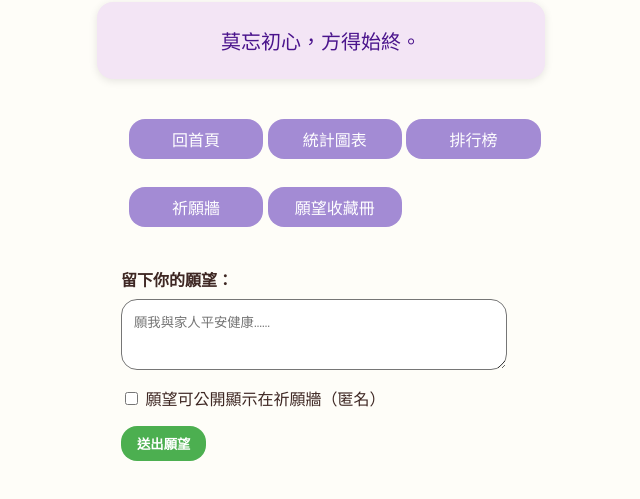
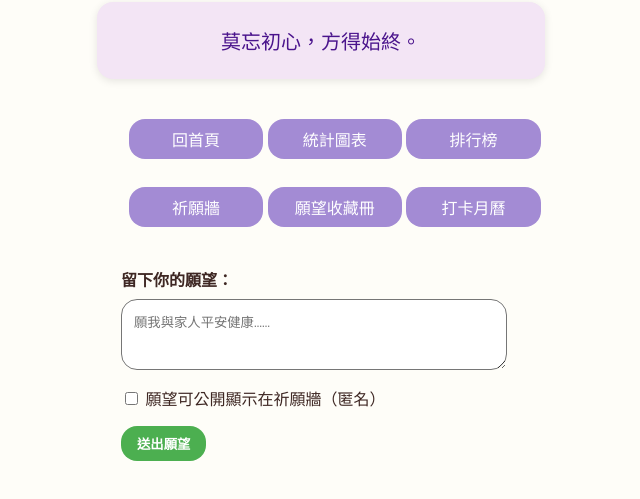
Before and after one commit to teresa0919/ddm-fy1, a website: page success.html in a window 1280 px wide. Shown: the part 119-618 px from the top of the page, without its empty margins (319-959 px from the left). Drawn offline with nearby package versions, Linux system fonts and the light colour scheme.

Commit message:
Add files via upload

```diff
--- a/success.html
+++ b/success.html
@@ -72,6 +72,7 @@
       <a href="leaderboard.html">排行榜</a>
       <a href="public_wishes.html">祈願牆</a>
       <a href="my_wishes.html">願望收藏冊</a>
+      <a href="calendar.html">打卡月曆</a>
     </div>
 
     <div class="wish-box" style="margin-top: 2rem; text-align: left; max-width: 400px; margin-left: auto; margin-right: auto;">
```
